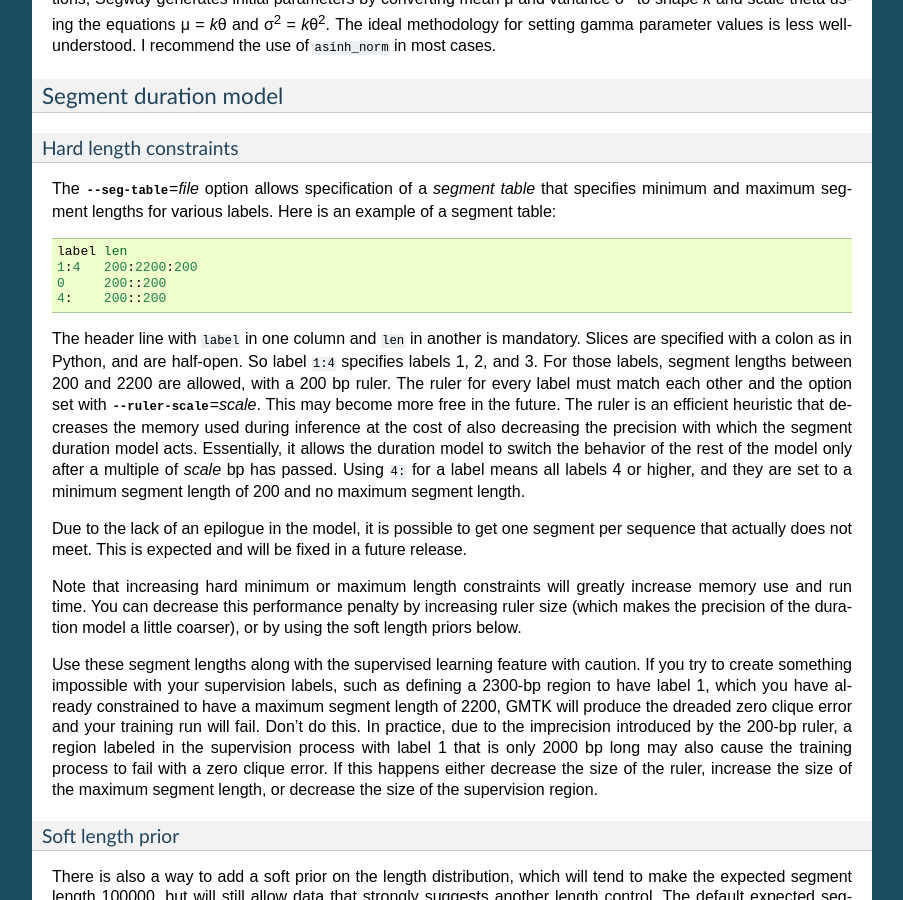
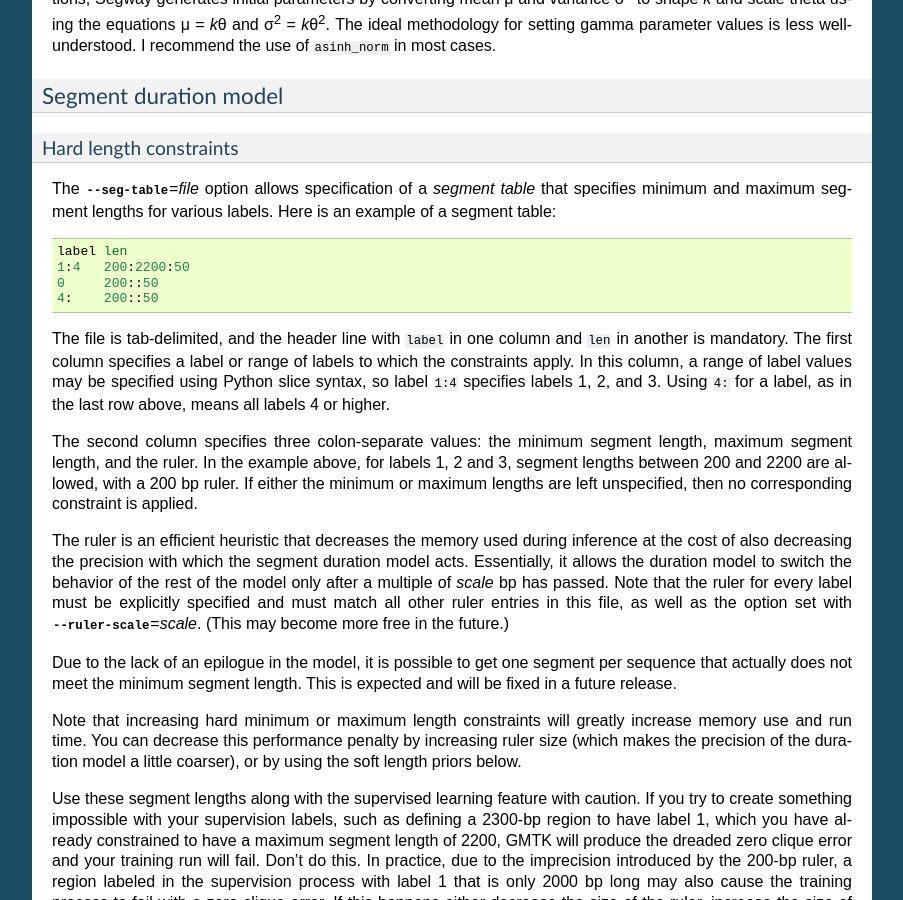
Before and after one commit to hoffmangroup/segway, a Sphinx documentation site: the page built from doc/segway.rst, in a window 1280 px wide and 900 px high, scrolled down 5006 px. Shown: the whole window, without its empty margins (198-1101 px from the left). Built offline with Sphinx 7.4.7, drawn with Linux system fonts in a browser that asks for light colours; formulas are drawn with MathJax 3; some of the changed text lies outside the part shown.

Commit message:
*** empty log message ***

```diff
--- a/doc/segway.rst
+++ b/doc/segway.rst
@@ -346,26 +346,35 @@ The :option:`--seg-table`\=\ *file* option allows specification of a
 various labels. Here is an example of a segment table::
 
   label	len
-  1:4	200:2200:200
-  0	200::200
-  4:	200::200
+  1:4	200:2200:50
+  0	200::50
+  4:	200::50
 
-The header line with ``label`` in one column and ``len`` in another is
-mandatory. Slices are specified with a colon as in Python, and are
-half-open. So label ``1:4`` specifies labels 1, 2, and 3. For those
-labels, segment lengths between 200 and 2200 are allowed, with a 200
-bp ruler. The ruler for every label must match each other and the
-option set with :option:`--ruler-scale`\=\ *scale*. This may become
-more free in the future. The ruler is an efficient heuristic that
-decreases the memory used during inference at the cost of also
-decreasing the precision with which the segment duration model acts.
-Essentially, it allows the duration model to switch the behavior of
-the rest of the model only after a multiple of *scale* bp has passed.
-Using ``4:`` for a label means all labels 4 or higher, and they are
-set to a minimum segment length of 200 and no maximum segment length.
+The file is tab-delimited, and the header line with ``label`` in one
+column and ``len`` in another is mandatory. The first column specifies
+a label or range of labels to which the constraints apply.  In this
+column, a range of label values may be specified using Python slice
+syntax, so label ``1:4`` specifies labels 1, 2, and 3.  Using ``4:``
+for a label, as in the last row above, means all labels 4 or higher.
+
+The second column specifies three colon-separate values: the minimum
+segment length, maximum segment length, and the ruler.  In the example
+above, for labels 1, 2 and 3, segment lengths between 200 and 2200 are
+allowed, with a 200 bp ruler. If either the minimum or maximum lengths
+are left unspecified, then no corresponding constraint is applied.
+
+The ruler is an efficient heuristic that decreases the memory used
+during inference at the cost of also decreasing the precision with
+which the segment duration model acts.  Essentially, it allows the
+duration model to switch the behavior of the rest of the model only
+after a multiple of *scale* bp has passed.  Note that the ruler for
+every label must be explicitly specified and must match all other
+ruler entries in this file, as well as the option set with
+:option:`--ruler-scale`\=\ *scale*. (This may become more free in the
+future.)
 
 Due to the lack of an epilogue in the model, it is possible to get one
-segment per sequence that actually does not meet. This is expected and
+segment per sequence that actually does not meet the minimum segment length. This is expected and
 will be fixed in a future release.
 
 Note that increasing hard minimum or maximum length constraints will
```
Also changed, not shown: other parts of doc/segway.rst (+1 -1 lines).
